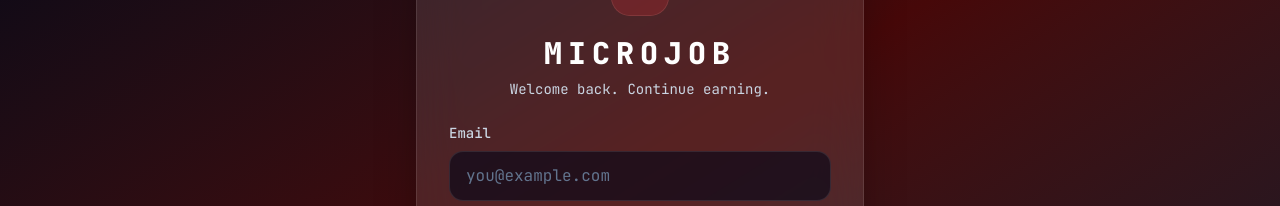
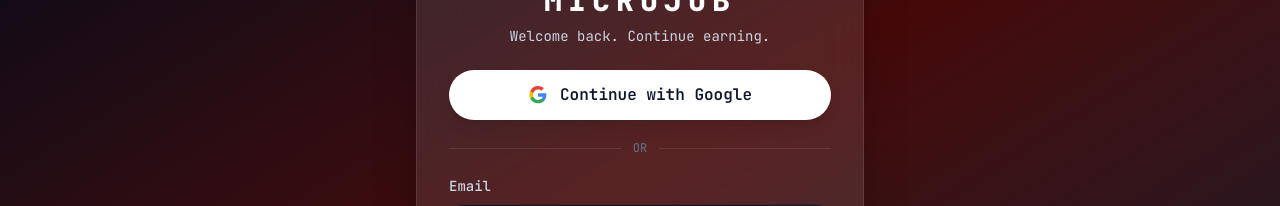
Before and after one commit to StrangerSeemanta/microjob, a Next.js app: page /auth in a window 1280 px wide. Shown: the part 220-426 px from the top of the page. Built offline with nearby package versions, Linux system fonts and the light colour scheme; no server answers.

Commit message:
sign in with google added

```diff
--- a/app/auth/page.tsx
+++ b/app/auth/page.tsx
@@ -11,10 +11,7 @@ export default function AuthPage() {
   // Clerk
   // ==================================================
 
-  const {
-    isLoaded: clerkLoaded,
-    isSignedIn: clerkSignedIn,
-  } = useAuth();
+  const { isLoaded: clerkLoaded, isSignedIn: clerkSignedIn } = useAuth();
 
   const { user: clerkUser } = useUser();
 
@@ -55,9 +52,7 @@ export default function AuthPage() {
 
     if (!response.ok || !data.success) {
       throw new Error(
-        data.error ||
-          data.message ||
-          "Failed to synchronize user account.",
+        data.error || data.message || "Failed to synchronize user account.",
       );
     }
 
@@ -82,10 +77,7 @@ export default function AuthPage() {
           setSupabaseLoaded(true);
         }
       } catch (error) {
-        console.error(
-          "Supabase session check failed:",
-          error,
-        );
+        console.error("Supabase session check failed:", error);
 
         if (mounted) {
           setSupabaseSignedIn(false);
@@ -98,13 +90,11 @@ export default function AuthPage() {
 
     const {
       data: { subscription },
-    } = supabase.auth.onAuthStateChange(
-      (_event, session) => {
+    } = supabase.auth.onAuthStateChange((_event, session) => {
       if (!mounted) return;
 
       setSupabaseSignedIn(!!session);
-      },
-    );
+    });
 
     return () => {
       mounted = false;
@@ -124,12 +114,7 @@ export default function AuthPage() {
     if (clerkSignedIn || supabaseSignedIn) {
       window.location.replace("/user/dashboard");
     }
-  }, [
-    clerkLoaded,
-    supabaseLoaded,
-    clerkSignedIn,
-    supabaseSignedIn,
-  ]);
+  }, [clerkLoaded, supabaseLoaded, clerkSignedIn, supabaseSignedIn]);
 
   // ==================================================
   // Loading screen
@@ -143,13 +128,10 @@ export default function AuthPage() {
             ✦
           </div>
 
-          <h1 className="text-lg font-semibold">
-            Checking your account...
-          </h1>
+          <h1 className="text-lg font-semibold">Checking your account...</h1>
 
           <p className="mt-2 text-sm text-slate-400">
-            Please wait while we securely check your
-            session.
+            Please wait while we securely check your session.
           </p>
         </div>
       </main>
@@ -164,9 +146,7 @@ export default function AuthPage() {
     return (
       <main className="flex min-h-screen items-center justify-center bg-slate-950 text-white">
         <div className="text-center">
-          <div className="text-lg font-semibold">
-            Redirecting...
-          </div>
+          <div className="text-lg font-semibold">Redirecting...</div>
 
           <p className="mt-2 text-sm text-slate-400">
             Your account is already signed in.
@@ -180,9 +160,7 @@ export default function AuthPage() {
   // Login / Signup
   // ==================================================
 
-  async function handleSubmit(
-    e: FormEvent<HTMLFormElement>,
-  ) {
+  async function handleSubmit(e: FormEvent<HTMLFormElement>) {
     e.preventDefault();
 
     setAuthLoading(true);
@@ -203,8 +181,7 @@ export default function AuthPage() {
       // ------------------------------------------------
 
       if (mode === "login") {
-        const { data, error } =
-          await supabase.auth.signInWithPassword({
+        const { data, error } = await supabase.auth.signInWithPassword({
           email: email.trim().toLowerCase(),
           password,
         });
@@ -242,8 +219,7 @@ export default function AuthPage() {
       // SIGNUP
       // ------------------------------------------------
 
-      const { data, error } =
-        await supabase.auth.signUp({
+      const { data, error } = await supabase.auth.signUp({
         email: email.trim().toLowerCase(),
         password,
 
@@ -283,10 +259,7 @@ export default function AuthPage() {
       // Clear sensitive/form fields
       setPassword("");
     } catch (error) {
-      console.error(
-        "Authentication error:",
-        error,
-      );
+      console.error("Authentication error:", error);
 
       setMessage(
         error instanceof Error
@@ -308,8 +281,7 @@ export default function AuthPage() {
 
     try {
       if (supabaseSignedIn) {
-        const { error } =
-          await supabase.auth.signOut();
+        const { error } = await supabase.auth.signOut();
 
         if (error) {
           throw error;
@@ -334,17 +306,38 @@ export default function AuthPage() {
 
       setMessage("Signed out successfully.");
     } catch (error) {
-      console.error(
-        "Sign out failed:",
-        error,
-      );
+      console.error("Sign out failed:", error);
+
+      setMessage(error instanceof Error ? error.message : "Sign out failed.");
+    } finally {
+      setAuthLoading(false);
+    }
+  }
+
+  async function handleGoogleSignIn() {
+    setAuthLoading(true);
+    setMessage("");
+
+    try {
+      const { error } = await supabase.auth.signInWithOAuth({
+        provider: "google",
+        options: {
+          redirectTo: `${window.location.origin}/auth`,
+        },
+      });
+
+      if (error) {
+        throw error;
+      }
+    } catch (error) {
+      console.error("Google authentication error:", error);
 
       setMessage(
         error instanceof Error
           ? error.message
-          : "Sign out failed.",
+          : "Google authentication failed. Please try again.",
       );
-    } finally {
+
       setAuthLoading(false);
     }
   }
@@ -356,7 +349,6 @@ export default function AuthPage() {
   return (
     <main className="flex min-h-screen items-center justify-center bg-linear-to-br from-slate-950 via-red-950 to-slate-900 px-6 py-12 text-white">
       <div className="w-full max-w-md rounded-3xl border border-white/10 bg-white/10 p-8 shadow-2xl shadow-black/40 backdrop-blur-xl">
-
         {/* Logo */}
 
         <div className="mb-6 text-center">
@@ -375,13 +367,52 @@ export default function AuthPage() {
           </p>
         </div>
 
+        {/* Continue with Google */}
+
+        <button
+          type="button"
+          onClick={handleGoogleSignIn}
+          disabled={authLoading}
+          className="flex w-full items-center justify-center gap-3 rounded-full border border-white/10 bg-white px-6 py-3 font-semibold text-slate-900 shadow-lg transition hover:scale-[1.01] hover:bg-slate-100 disabled:cursor-not-allowed disabled:opacity-50"
+        >
+          <svg
+            width="20"
+            height="20"
+            viewBox="0 0 24 24"
+            fill="none"
+            xmlns="http://www.w3.org/2000/svg"
+          >
+            <path
+              d="M21.805 10.023h-9.768v3.955h5.617c-.242 1.273-.969 2.352-2.066 3.073v2.553h3.348c1.96-1.804 3.09-4.46 3.09-7.581 0-.68-.077-1.34-.221-2Z"
+              fill="#4285F4"
+            />
+            <path
+              d="M12.037 22c2.79 0 5.133-.925 6.844-2.506l-3.348-2.553c-.925.62-2.104.987-3.496.987-2.69 0-4.973-1.817-5.786-4.26H2.79v2.637A10.337 10.337 0 0 0 12.037 22Z"
+              fill="#34A853"
+            />
+            <path
+              d="M6.251 13.668a6.215 6.215 0 0 1-.324-1.971c0-.684.117-1.349.324-1.971V7.089H2.79a10.337 10.337 0 0 0 0 9.216l3.461-2.637Z"
+              fill="#FBBC05"
+            />
+            <path
+              d="M12.037 5.466c1.517 0 2.878.522 3.951 1.546l2.963-2.963C17.165 2.417 14.822 1.333 12.037 1.333A10.337 10.337 0 0 0 2.79 7.089l3.461 2.637c.813-2.443 3.096-4.26 5.786-4.26Z"
+              fill="#EA4335"
+            />
+          </svg>
+          Continue with Google
+        </button>
+
+        <div className="my-5 flex items-center gap-3">
+          <div className="h-px flex-1 bg-white/10" />
+
+          <span className="text-xs text-slate-500">OR</span>
+
+          <div className="h-px flex-1 bg-white/10" />
+        </div>
+
         {/* Form */}
 
-        <form
-          onSubmit={handleSubmit}
-          className="space-y-4"
-        >
-
+        <form onSubmit={handleSubmit} className="space-y-4">
           {/* First Name + Last Name */}
 
           {mode === "signup" && (
@@ -395,9 +426,7 @@ export default function AuthPage() {
                   type="text"
                   placeholder="John"
                   value={firstName}
-                  onChange={(e) =>
-                    setFirstName(e.target.value)
-                  }
+                  onChange={(e) => setFirstName(e.target.value)}
                   required
                   autoComplete="given-name"
                   className="w-full rounded-xl border border-white/10 bg-slate-950/60 px-4 py-3 text-white outline-none transition placeholder:text-slate-500 focus:border-red-400/60 focus:ring-2 focus:ring-red-500/20"
@@ -413,9 +442,7 @@ export default function AuthPage() {
                   type="text"
                   placeholder="Doe"
                   value={lastName}
-                  onChange={(e) =>
-                    setLastName(e.target.value)
-                  }
+                  onChange={(e) => setLastName(e.target.value)}
                   required
                   autoComplete="family-name"
                   className="w-full rounded-xl border border-white/10 bg-slate-950/60 px-4 py-3 text-white outline-none transition placeholder:text-slate-500 focus:border-red-400/60 focus:ring-2 focus:ring-red-500/20"
@@ -435,9 +462,7 @@ export default function AuthPage() {
               type="email"
               placeholder="you@example.com"
               value={email}
-              onChange={(e) =>
-                setEmail(e.target.value)
-              }
+              onChange={(e) => setEmail(e.target.value)}
               required
               autoComplete="email"
               className="w-full rounded-xl border border-white/10 bg-slate-950/60 px-4 py-3 text-white outline-none transition placeholder:text-slate-500 focus:border-red-400/60 focus:ring-2 focus:ring-red-500/20"
@@ -455,15 +480,11 @@ export default function AuthPage() {
               type="password"
               placeholder="••••••••"
               value={password}
-              onChange={(e) =>
-                setPassword(e.target.value)
-              }
+              onChange={(e) => setPassword(e.target.value)}
               required
               minLength={6}
               autoComplete={
-                mode === "login"
-                  ? "current-password"
-                  : "new-password"
+                mode === "login" ? "current-password" : "new-password"
               }
               className="w-full rounded-xl border border-white/10 bg-slate-950/60 px-4 py-3 text-white outline-none transition placeholder:text-slate-500 focus:border-red-400/60 focus:ring-2 focus:ring-red-500/20"
             />
@@ -498,11 +519,7 @@ export default function AuthPage() {
           type="button"
           disabled={authLoading}
           onClick={() => {
-            setMode(
-              mode === "login"
-                ? "signup"
-                : "login",
-            );
+            setMode(mode === "login" ? "signup" : "login");
 
             setMessage("");
           }}
@@ -531,8 +548,7 @@ export default function AuthPage() {
         {clerkSignedIn && (
           <div className="mt-5 rounded-xl border border-white/10 bg-slate-950/40 p-3 text-center text-xs text-slate-400">
             Clerk account detected
-            {clerkUser?.primaryEmailAddress
-              ?.emailAddress
+            {clerkUser?.primaryEmailAddress?.emailAddress
               ? `: ${clerkUser.primaryEmailAddress.emailAddress}`
               : ""}
           </div>
```
Also changed, not shown: components/UserDashboard.tsx (+73 -5 lines). Lines whose indentation alone changed are shown as unchanged.
